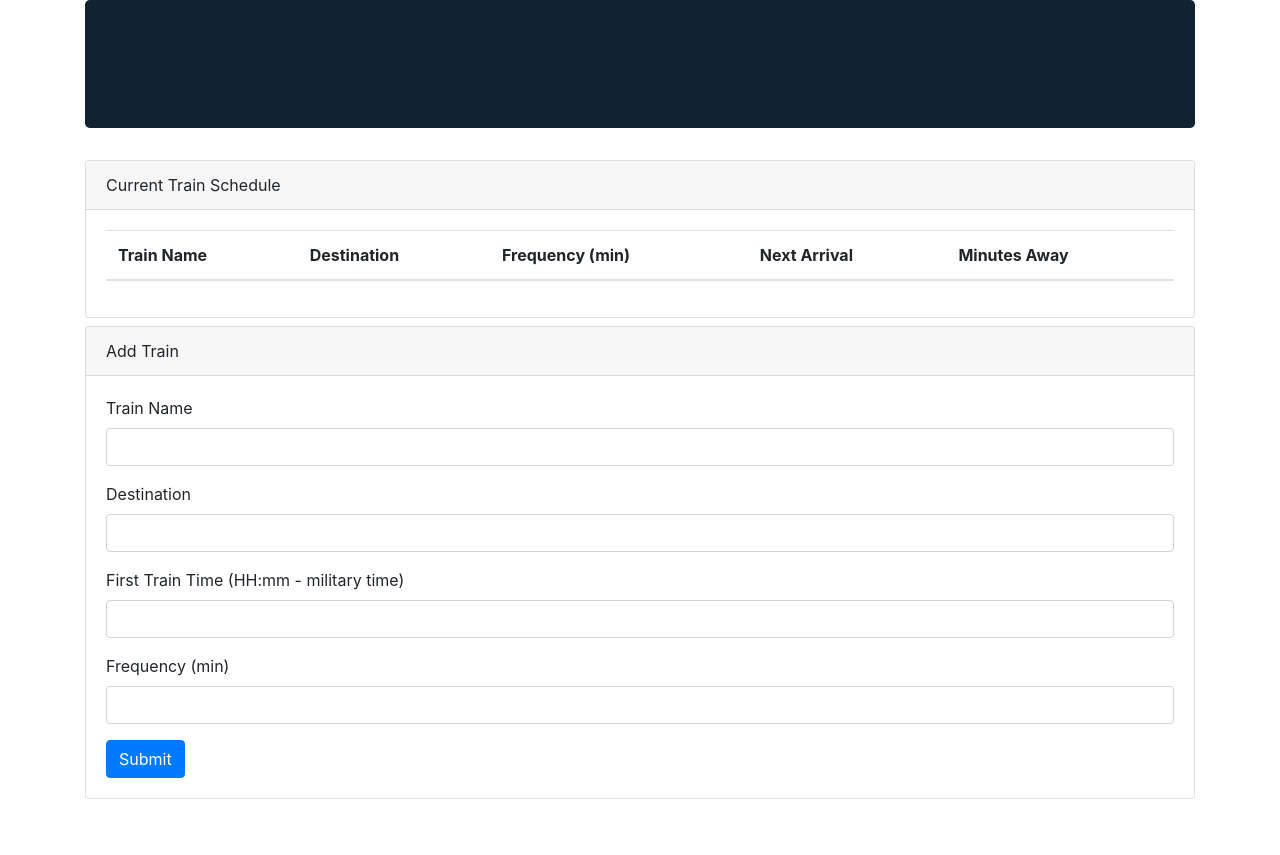
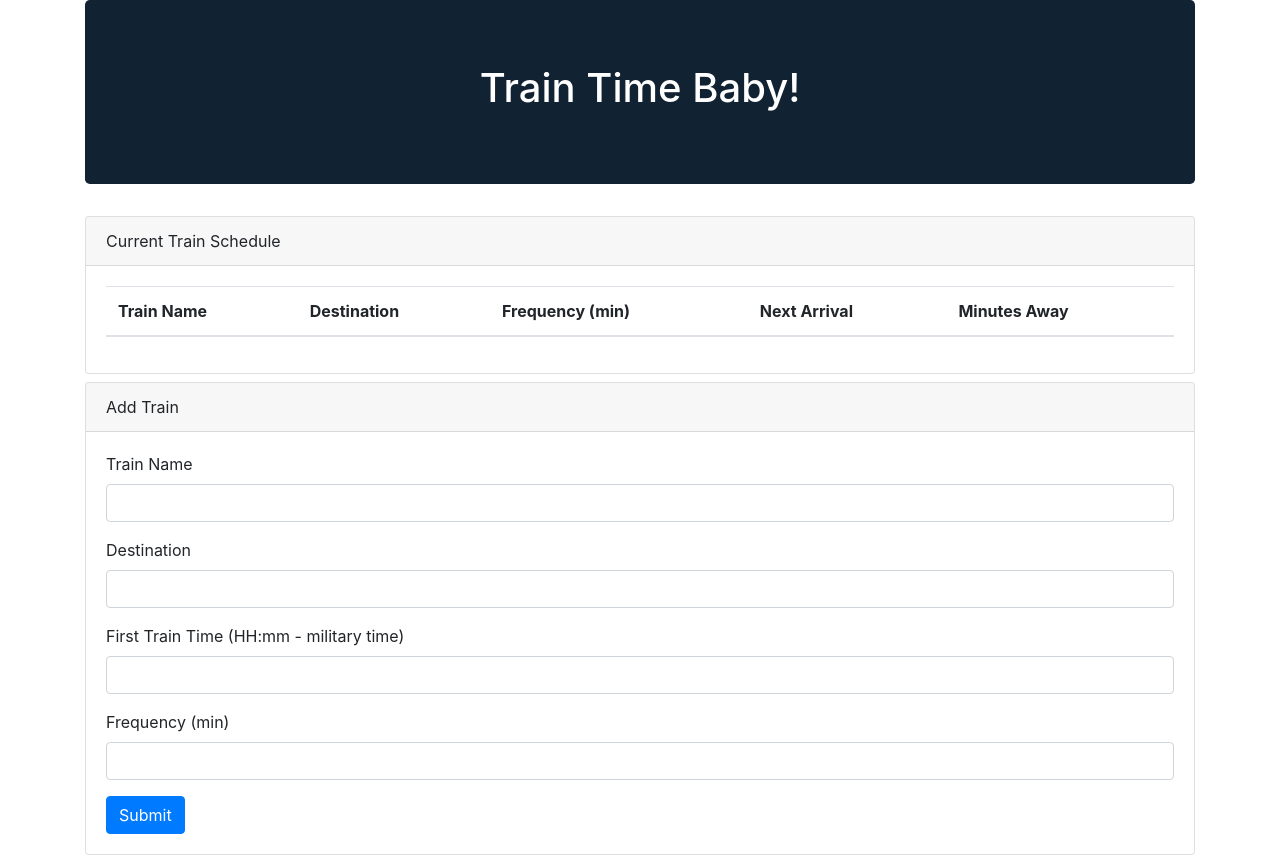
Before and after one commit to BenTaylorGit/traintime, a plain HTML site: page index.html in a window 1280 px wide. Before the commit the page ends 800 px from the top, so only its background shows below. Drawn offline with nearby package versions, Linux system fonts and the light colour scheme.

Commit message:
Added header text on jumbotron

```diff
--- a/index.html
+++ b/index.html
@@ -26,6 +26,7 @@
 <body>
 <div class="container">
     <div class="jumbotron">
+        <h1 class="text-center"> Train Time Baby!</h1>
     </div>
     <div class="row">
       <div class="col-lg-12">
```
